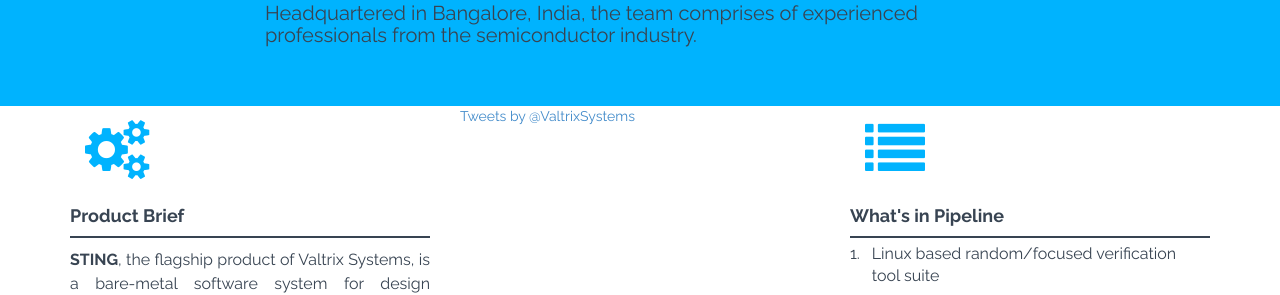
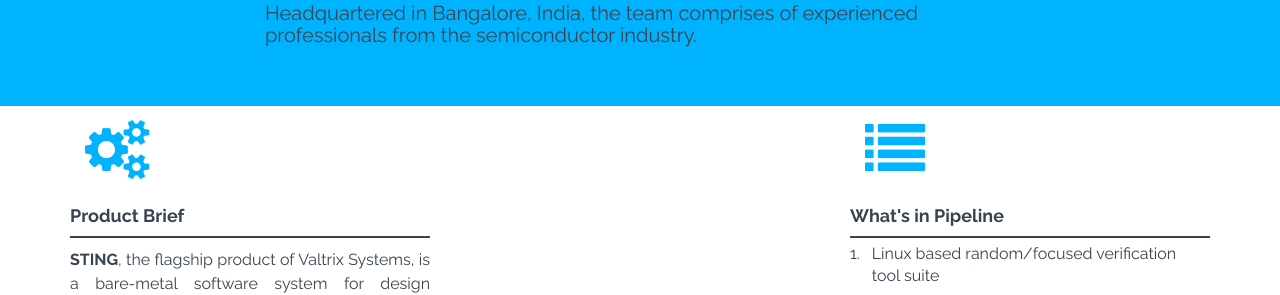
Before and after one commit to valtrix/valtrix.github.io, a Jekyll site: the page built from index.html, in a window 1280 px wide and 1225 px high. Shown: the part 279-574 px from the top of the window. Built offline with Jekyll 4.4.1, drawn with Linux system fonts in a browser that asks for light colours; nearby versions of some CDN libraries; comment, search, counter and statistics services are not loaded.

Commit message:
Removing twitter widget

```diff
--- a/_includes/js.html
+++ b/_includes/js.html
@@ -101,4 +101,3 @@
 	});
 })(jQuery);
 </script>
-<script>!function(d,s,id){var js,fjs=d.getElementsByTagName(s)[0],p=/^http:/.test(d.location)?'http':'https';if(!d.getElementById(id)){js=d.createElement(s);js.id=id;js.src=p+"://platform.twitter.com/widgets.js";fjs.parentNode.insertBefore(js,fjs);}}(document,"script","twitter-wjs");</script>
--- a/index.html
+++ b/index.html
@@ -13,7 +13,6 @@
                 <p><br/><a href="{{"/sting/" | prepend: site.baseurl }}" style="position:absolute;bottom:20px" class="btn btn-theme">STING Overview</a></p>
             </div>
             <div class="col-md-4">
-                <a class="twitter-timeline"  href="https://twitter.com/ValtrixSystems" data-widget-id="651447519184994304">Tweets by @ValtrixSystems</a>
             </div>
             <div style="text-align:justify;position:relative;height:500px" class="col-md-4">
                 <i class="fa fa-list"></i>
```
